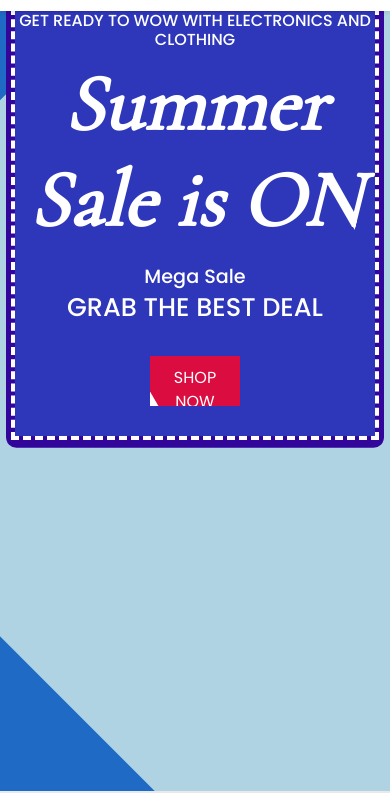
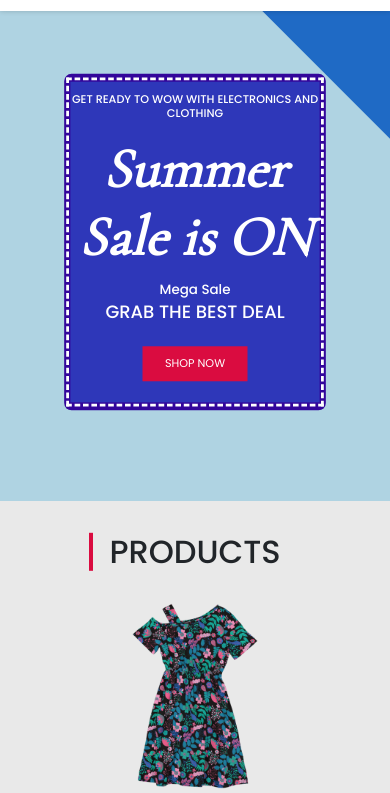
Before and after one commit to Bharat-Ag/shop, a plain HTML site: page index.htm in a window 390 px wide. Shown: the part 67-860 px from the top of the page. Drawn offline with nearby package versions, Linux system fonts and the light colour scheme.

Commit message:
responsv

```diff
--- a/index.htm
+++ b/index.htm
@@ -85,26 +85,17 @@
             </nav>
         </div>
     </div>
-    <section class="heroSection py-sm-5">
-        <div class="container ">
+    <section class="heroSection py-xl-5">
+        <div class="container">
             <div class="heroSection_bg"></div>
-            <div class="row py-sm-5 m-auto">
-                <div class=" heading col-md-6 p-0 py-lg-5 text-center">
+            <div class="row py-xl-5 m-auto hero">
+                <div class=" heading col-md-6 p-0 py-xl-5 text-center">
                     <div class="style"></div>
-                    <h3 class="startHeading text-white ">Get Ready to Wow with Electronics and Clothing</h3>
+                    <h3 class="startHeading text-white py-3 py-xl-0">Get Ready to Wow with Electronics and Clothing</h3>
                     <h1 class="mainHeading  m-0 p-0">Summer <br> Sale is ON
                     </h1>
                     <h4 class="mega_sale text-white  m-0 p-0 mt-3 ">Mega Sale</h4>
                     <span class="subMainHeadLine text-white  m-0 p-0 ">GRAB THE BEST DEAL</span>
-                    <!-- <p class="m-0 text-white text-capitalize">need a new laptop, a trendy jacket, or a pair of
-                        headphones, we
-                        have it all at
-                        unbeatable prices.
-                        Browse our wide selection of products from top brands and discover amazing deals every day.
-                        Plus, enjoy fast and free shipping on orders over 500₹. Shop smart, shop stylish, and shop with
-                        us today!
-                    </p> -->
-
                     <a href="#collection">
                         <button class="shopBtn" href="#collection">SHOP NOW</button>
                     </a>
@@ -396,7 +387,9 @@
 
     <div class="card container-fluid">
         <h2>Flat 25% Off On All Products</h2>
-        <button class=" col-3 Offerbtn my-2">Login-in to grab the deal</button>
+        <a href="" class="text-decoration-none">
+            <button class=" col-3 Offerbtn my-2">Login-in to grab the deal</button>
+        </a>
     </div>
 
     <div id="testimonial">
--- a/style.css
+++ b/style.css
@@ -92,11 +92,11 @@ nav a,
     border-radius: 100px;
     rotate: 45deg;
     top: 0;
-    right: -290px;
+    right: -20%;
 }
 
 .heading {
-
+    border: 2px Solid red;
     outline: 4px dashed white;
     position: relative;
     z-index: 9;
@@ -162,10 +162,9 @@ button {
 }
 
 .shopBtn {
-
     padding: 10px 20px;
     margin: 30px 0;
-    width: 25%;
+    width: 150px;
     height: 50px;
     transition: background .2s ease;
     position: relative;
@@ -393,3 +392,36 @@ button {
     font-size: 2rem;
     color: white;
 }
+
+
+@media screen and (max-width:1199px) {
+    .heroSection .heading {
+        border: 2px Solid red;
+        margin: 0 auto;
+        scale: .7;
+    }
+
+    .heroSection_bg {
+        right: -30%;
+    }
+
+    .heroSection {
+        background: var(--header_color);
+        height: 490px;
+        width: 100%;
+        position: relative;
+        overflow: hidden;
+    }
+
+    .card h2 {
+        font-size: 1rem;
+        padding-right: 80px;
+    }
+
+    .card .Offerbtn {
+        top: 76%;
+        right: 80px;
+        scale: .7
+    }
+
+}
```
